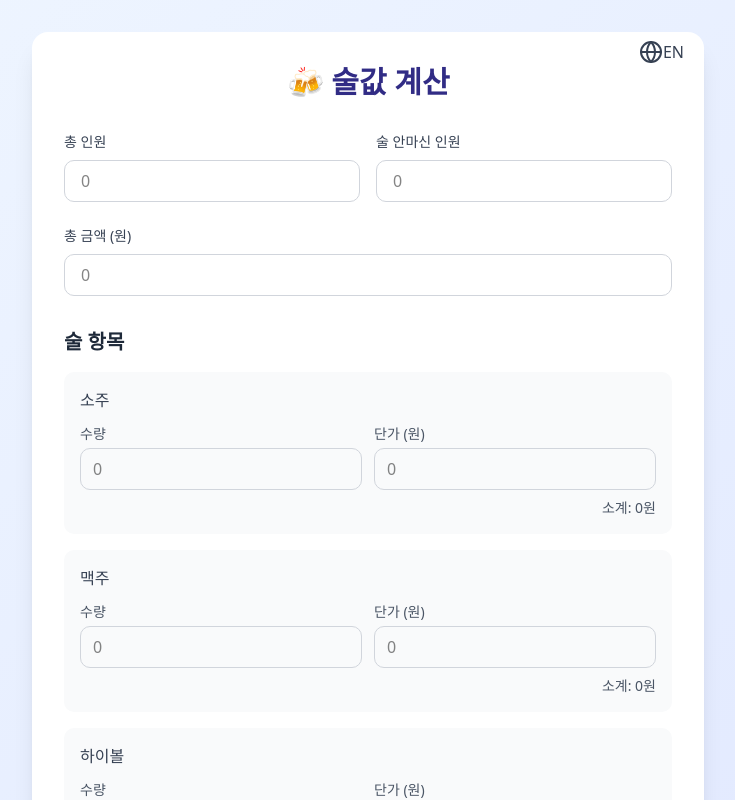
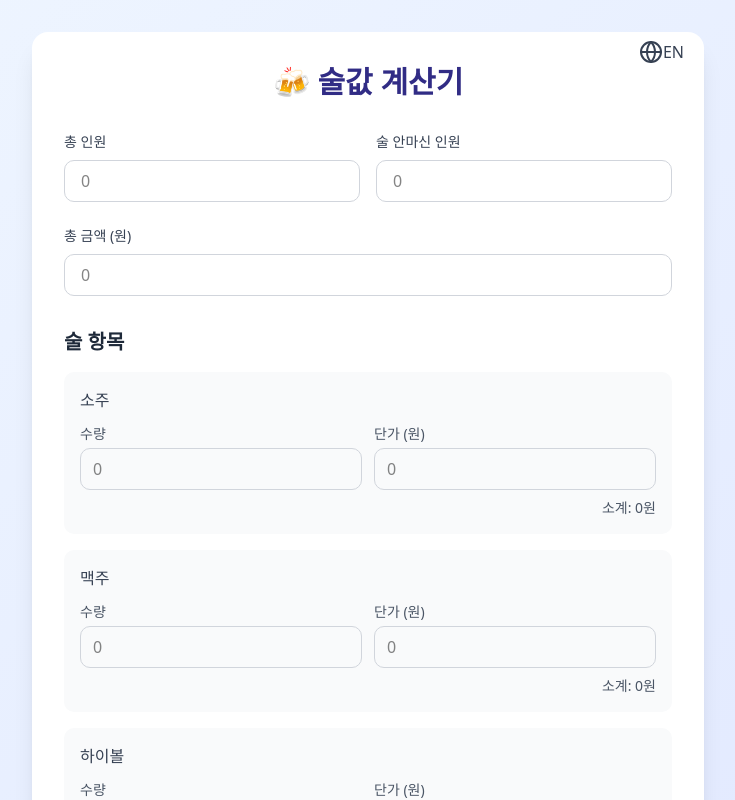
Before and after one commit to ddunho/drinkornot, a React (Vite) app: page / in a window 1280 px wide. Shown: the top 800 px of the page, without its empty margins (272-1007 px from the left). Built offline with nearby package versions, Linux system fonts and the light colour scheme.

Commit message:
github-actions finish

```diff
--- a/src/App.tsx
+++ b/src/App.tsx
@@ -19,7 +19,7 @@ type Language = 'ko' | 'en';
 
 const translations = {
   ko: {
-    title: '🍻 술값 계산',
+    title: '🍻 술값 계산기',
     totalPeople: '총 인원',
     nonDrinkers: '술 안마신 인원',
     totalAmount: '총 금액 (원)',
```
